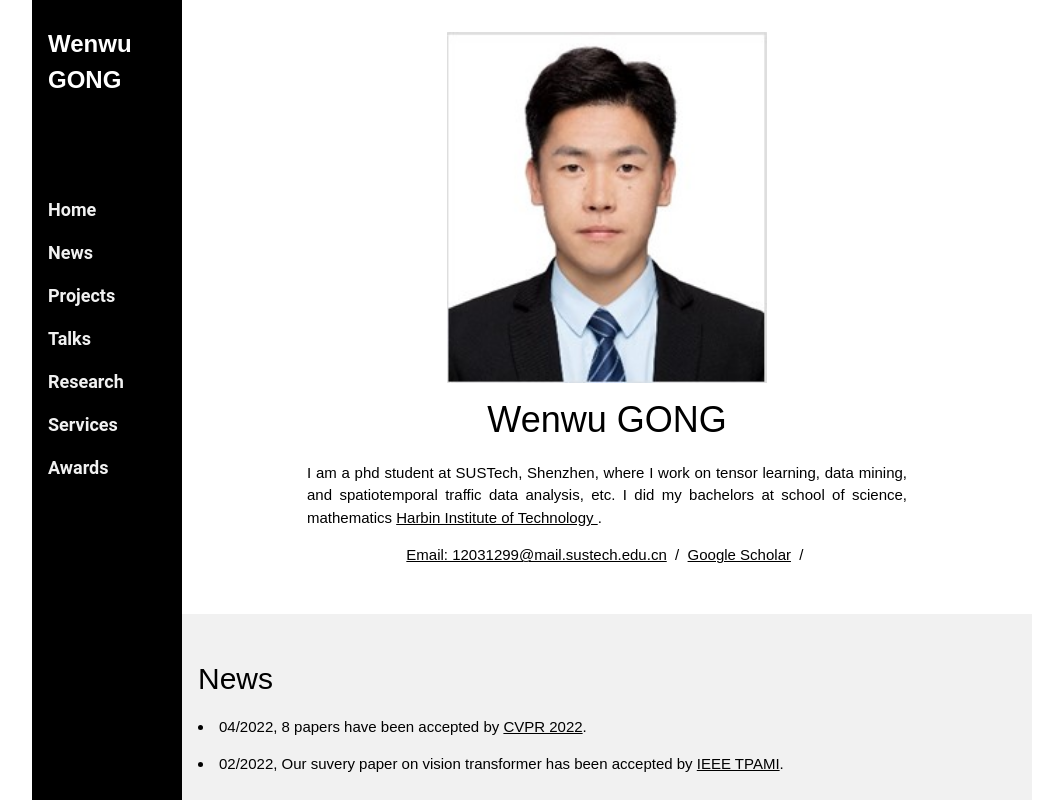
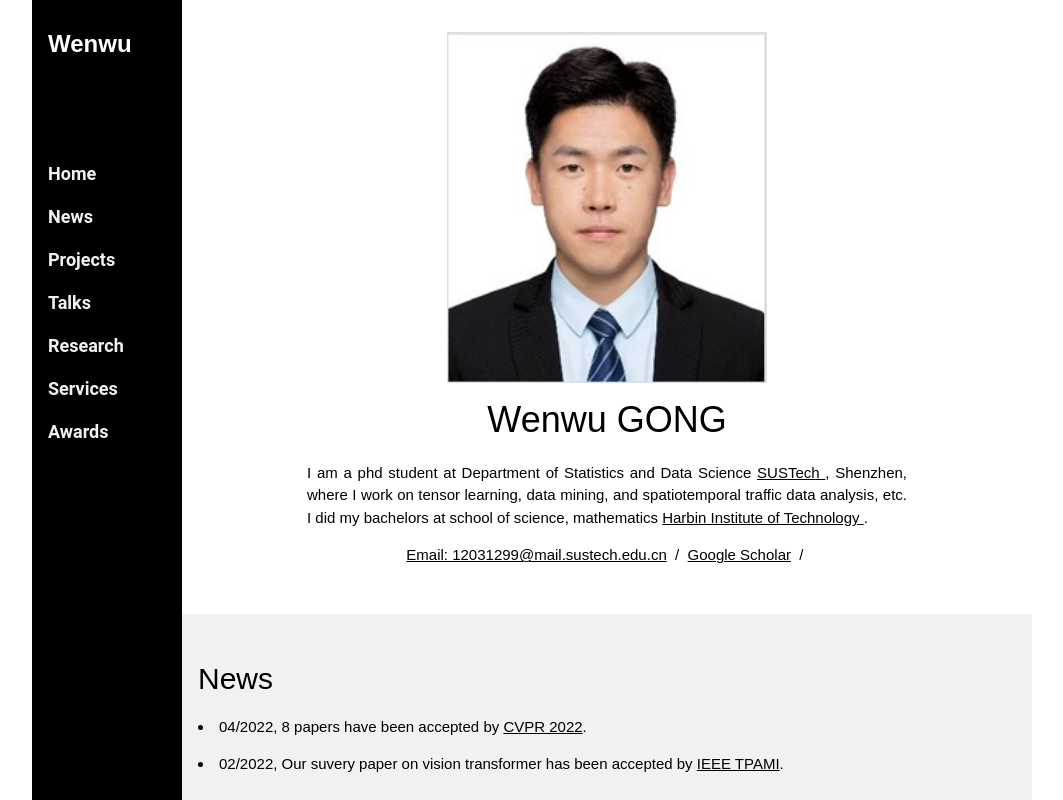
Before and after one commit to GongWenwuu/HomePage, a plain HTML site: page index.html in a window 1280 px wide. Shown: the top 800 px of the page, without its empty margins (108-1171 px from the left). Drawn offline with Linux system fonts and the light colour scheme.

Commit message:
Update index.html

```diff
--- a/index.html
+++ b/index.html
@@ -55,7 +55,7 @@
 <!-- Sidebar/menu -->
 <nav class="w3-sidebar w3-bar-block w3-black w3-collapse w3-top w3-right" style="z-index:3;width:150px" id="mySidebar">
   <div class="w3-container w3-display-container w3-padding-16">
-    <h3><b>Wenwu GONG</b></h3>
+    <h3><b>Wenwu</b></h3>
   </div>
   <div class="w3-padding-64 w3-text-light-grey w3-large" style="font-weight:bold">
     <a href="#home" class="w3-bar-item w3-button">Home</a>
@@ -89,7 +89,7 @@
       <img style="width: 80%;max-width: 320px" alt="profile photo" src="images/profile.jpg">
       <h1>Wenwu GONG</h1>
         <p class="w3-justify" style="width:100%;border:0px;border-spacing:0px;border-collapse:separate;margin-right:auto;margin-left:auto;max-width:600px">
-          I am a phd student at SUSTech, Shenzhen, where I work on tensor learning, data mining, and spatiotemporal traffic data analysis, etc. I did my bachelors at school of science, mathematics <a href="https://www.hit.edu.cn/">Harbin Institute of Technology </a>.
+          I am a phd student at Department of Statistics and Data Science <a href="https://stat-ds.sustech.edu.cn/"> SUSTech </a>, Shenzhen, where I work on tensor learning, data mining, and spatiotemporal traffic data analysis, etc. I did my bachelors at school of science, mathematics <a href="https://www.hit.edu.cn/">Harbin Institute of Technology </a>.
         </p>
         <p class="w3-center">
           <a href="12031299@mail.sustech.edu.cn">Email: 12031299@mail.sustech.edu.cn</a> &nbsp/&nbsp
```
